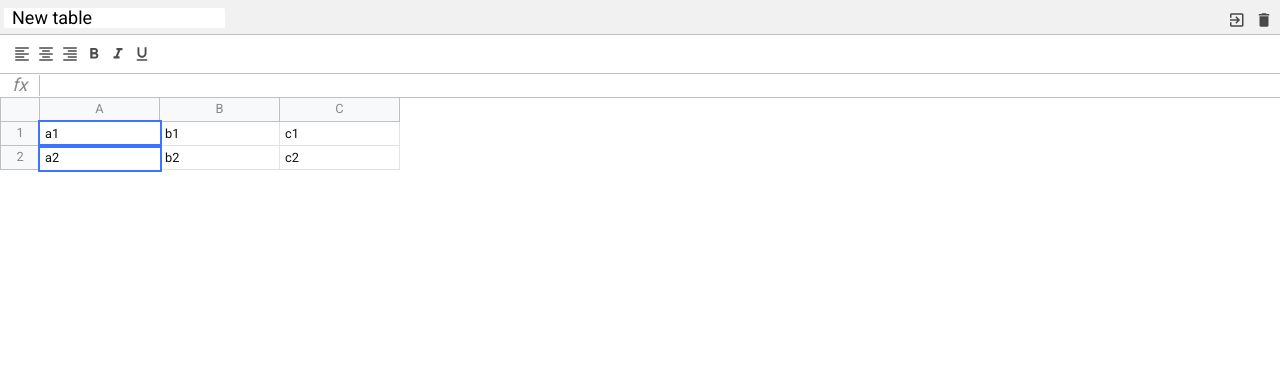
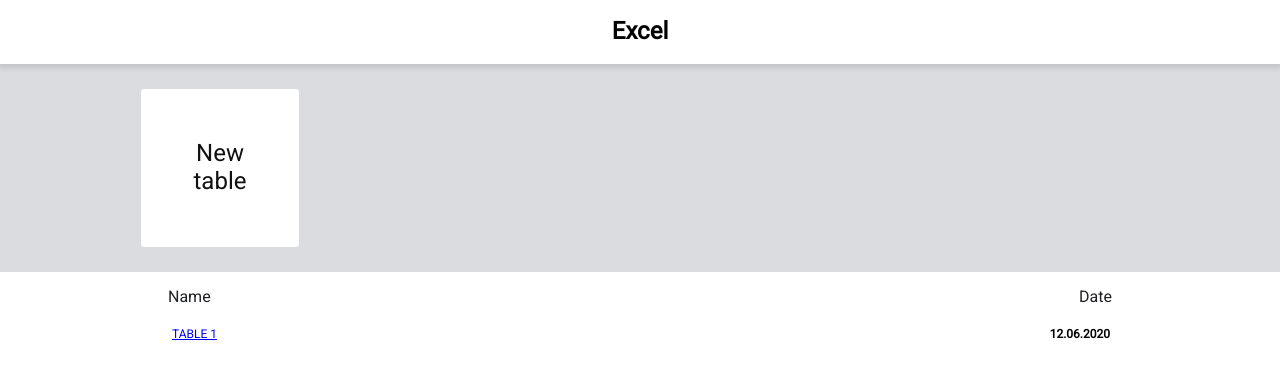
Before and after one commit to M1ndForce/Excel_proj_pure_JS, a website built with webpack: page src/index.html in a window 1280 px wide. Built offline with nearby package versions, Linux system fonts and the light colour scheme.

Commit message:
pure scss styling 1.1

```diff
--- a/src/index.html
+++ b/src/index.html
@@ -13,93 +13,36 @@
     <title>Pure JavaScript Excel</title>
 </head>
 <body>
-<div id="app" class="container">
-    <div class="excel">
 
-        <div class="excel__header">
-            <input type="text" class="input" value="New table"/>
-            <div>
-                <div class="button">
-                    <span class="material-icons">exit_to_app</span>
-                </div>
-                <div class="button">
-                    <span class="material-icons">delete</span>
-                </div>
+<div id="app">
+
+    <div class="db">
+        <div class="db__header">
+            <h1>Excel </h1>
+        </div>
+        <div class="db__new">
+            <div class="db__view">
+                <a href="#" class="db__create">
+                    New <br> table
+                </a>
             </div>
         </div>
-        <div class="excel__toolbar">
-            <div class="button">
-                <span class="material-icons">format_align_left</span>
+        <div class="db__view db__table">
+
+            <div class="db__list-header">
+                <span>Name</span>
+                <span>Date</span>
             </div>
-            <div class="button">
-                <span class="material-icons">format_align_center</span>
-            </div>
-            <div class="button">
-                <span class="material-icons">format_align_right</span>
-            </div>
-            <div class="button">
-                <span class="material-icons">format_bold</span>
-            </div>
-            <div class="button">
-                <span class="material-icons">format_italic</span>
-            </div>
-            <div class="button">
-                <span class="material-icons">format_underline</span>
-            </div>
+            <ul class="db__list">
+                <li class="db__record">
+                    <a href="#">TABLE 1</a>
+                    <strong>12.06.2020</strong>
+                </li>
+            </ul>
         </div>
-        <div class="excel__formula">
-            <div class="info">fx</div>
-            <div class="input" contenteditable="true" spellcheck="false"></div>
-        </div>
-        <div class="excel__table">
-            <div class="row">
-                <div class="row-info">
-
-                </div>
-
-                <div class="row-data">
-                    <div class="column">
-                        A
-                    </div>
-                    <div class="column">
-                        B
-                    </div>
-                    <div class="column">
-                        C
-                    </div>
-                </div>
-
-            </div>
-
-            <div class="row">
-                <div class="row-info">
-                    1
-                </div>
-
-                <div class="row-data">
-                    <div class="cell selected" contenteditable="true">a1</div>
-                    <div class="cell" contenteditable="true">b1</div>
-                    <div class="cell" contenteditable="true">c1</div>
-                </div>
-
-            </div>
-
-            <div class="row">
-                <div class="row-info">
-                    2
-                </div>
-
-                <div class="row-data">
-                    <div class="cell selected" contenteditable="true">a2</div>
-                    <div class="cell" contenteditable="true">b2</div>
-                    <div class="cell" contenteditable="true">c2</div>
-                </div>
-
-            </div>
-        </div>
-
     </div>
 </div>
 
+
 </body>
 </html>
--- a/src/scss/_mixins.scss
+++ b/src/scss/_mixins.scss
@@ -20,3 +20,9 @@
     cursor: pointer;
   }
 }
+
+@mixin clear-list() {
+  list-style: none;
+  margin: 0;
+  padding: 0;
+}
--- a/src/scss/_variables.scss
+++ b/src/scss/_variables.scss
@@ -4,4 +4,5 @@
 $border_color: #c0c0c0;
 $info-cell-width: 40px;
 $row-height: 24px;
+$db-header-height: 64px;
 $cell-width: 120px;
--- /dev/null
+++ b/src/scss/dashboard.scss
@@ -0,0 +1,78 @@
+@import "variables";
+@import "mixins";
+
+.db {
+
+  &__header {
+    position: fixed;
+    left: 0;
+    right: 0;
+    top: 0;
+    height: $db-header-height;
+    display: flex;
+    align-items: center;
+    justify-content: center;
+    background: #fff;
+    box-shadow: 0 2px 5px 2px rgba(60, 64, 67, 0.15);
+    z-index: 1000;
+  }
+
+  &__new {
+    margin-top: $db-header-height;
+    padding: 1.5rem;
+    background: #dadce0;
+  }
+
+  &__create {
+    width: 160px;
+    height: 160px;
+    background: #fff;
+    border-radius: 4px;
+    border: 1px solid #dadce0;
+    display: flex;
+    justify-content: center;
+    align-items: center;
+    font-size: 1.5rem;
+    text-decoration: none;
+    color: #111111;
+    text-align: center;
+
+    &:hover {
+      cursor: pointer;
+      color: green;
+      border-color: green;
+    }
+  }
+
+  &__view {
+    max-width: 1000px;
+    margin: 0 auto;
+  }
+
+  &__table {
+  padding: 1rem;
+  }
+
+  &__list-header {
+    display: flex;
+    justify-content: space-between;
+    color: #202124;
+    font-weight: 500;
+    font-size: 16px;
+    margin-bottom: 10px;
+    padding: 0 12px;
+  }
+
+  &__list {
+    @include clear-list;
+  }
+
+  &__record {
+    display: flex;
+    justify-content: space-between;
+    align-items: center;
+    padding: 12px 14px 12px 16px;
+    margin-bottom: 10px;
+  }
+
+}
--- a/src/scss/index.scss
+++ b/src/scss/index.scss
@@ -5,6 +5,7 @@
 @import "toolbar";
 @import "formula";
 @import "table";
+@import "dashboard";
 
 *{
   margin: 0;
```
Also changed, not shown: src/assets/excel.html (added, +105 -0 lines).
